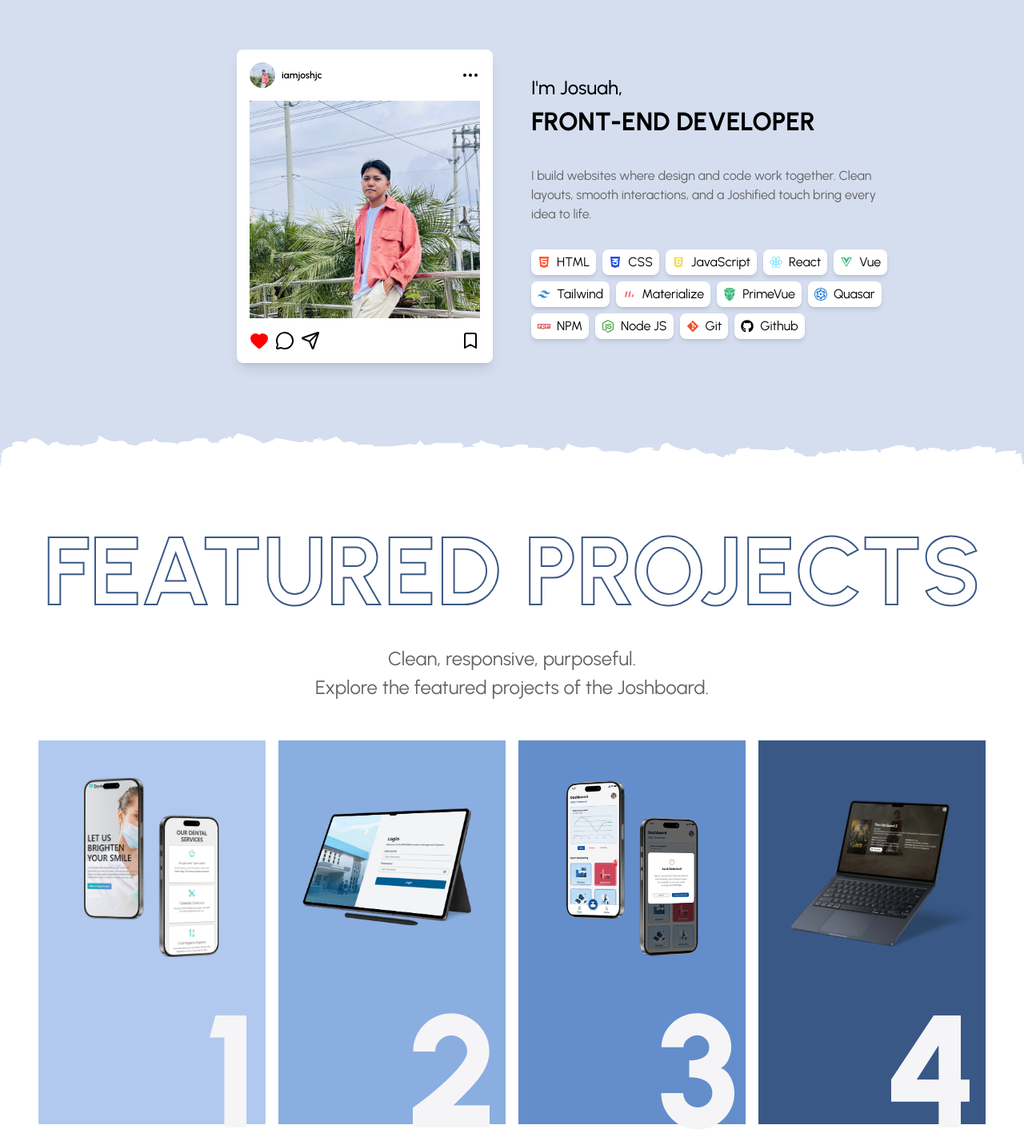
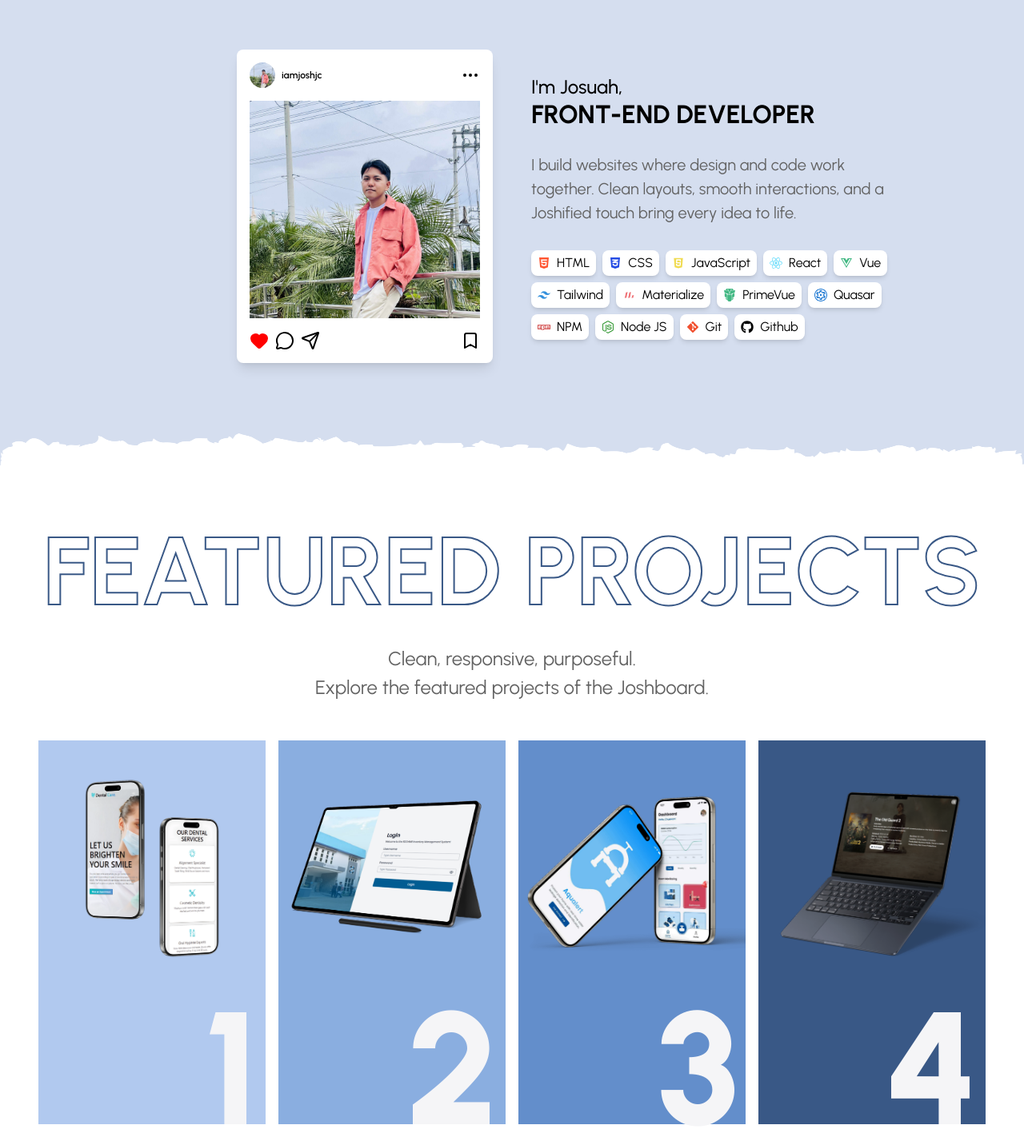
Before and after one commit to mrkjshcabute/josh-cabute, a React (Vite) app: page / in a window 1280 px wide. Shown: the part 842-2264 px from the top of the page at 80% size. Built offline with nearby package versions, Linux system fonts and the light colour scheme; a web font is replaced by a local one.

Commit message:
update featured

```diff
--- a/src/pages/About.jsx
+++ b/src/pages/About.jsx
@@ -24,10 +24,10 @@ const About = () => {
 
       <div className='flex flex-col items-center justify-center'>
         <img src={JoshPf} className='w-48 h-48 rounded-full object-cover -mt-24 z-20'/>
-        <div className='mt-4 text-center'>
+        <div className='mt-4 text-center flex flex-col gap-2'>
           <div className='flex flex-col md:flex-row gap-2'>
-            <h3 className='font-bold text-[24px]'>Mark Josuah J. Cabute</h3>
-            <h4 className='font-normal text-[24px]'>/jos-wa/</h4>
+            <h3 className='font-bold text-[24px] leading-none'>Mark Josuah J. Cabute</h3>
+            <h4 className='font-normal text-[24px] leading-none'>/jos-wa/</h4>
           </div>
           <p className='text-[#626262] text-[16px]'>Front-End Developer</p>
         </div>
--- a/src/pages/Home.jsx
+++ b/src/pages/Home.jsx
@@ -93,10 +93,10 @@ const Home = () => {
             <div className='flex flex-col space-y-4 md:space-y-8'>
                 <div>
                     <h4 className='text-[24px] font-medium'>I'm Josuah,</h4>
-                    <h3 className='text-[32px] font-bold'>FRONT-END DEVELOPER</h3>
+                    <h3 className='text-[32px] font-bold leading-none'>FRONT-END DEVELOPER</h3>
                 </div>
 
-                <p className='text-[16px] text-[#626262] text-medium'>I build websites where design and code work together. Clean layouts, smooth interactions, and a Joshified touch bring every idea to life.</p>
+                <p className='text-[20px] text-[#626262] text-medium'>I build websites where design and code work together. Clean layouts, smooth interactions, and a Joshified touch bring every idea to life.</p>
 
                 <div className='flex flex-wrap gap-2'>
                     <div className='flex items-center gap-2 bg-white p-1 px-2 rounded-lg shadow-md'>
@@ -175,12 +175,12 @@ const Home = () => {
             <div className='grid grid-cols-2 lg:grid-cols-4 mx-8 md:mx-12 gap-4'>
                 {projectData.slice(0,4).map((project) => (
                     <div key={project.id} className='space-y-4'>
-                        <div className={`h-[40vh] md:h-[60vh] relative flex flex-col justify-between px-4 ${bgColors[project.id] || 'bg-[#CCCCCC]'}`}>
+                        <div className={`h-[36vh] md:h-[60vh] relative flex flex-col justify-between px-4 ${bgColors[project.id] || 'bg-[#CCCCCC]'}`}>
                             <div className='flex justify-center mb-8' onClick={() => document.getElementById(project.id).showModal()}>
-                                <img src={project.featuredPhoto} className='w-[40vw] h-[24vh] md:h-[40vh]'/>
+                                <img src={project.featuredPhoto} className='w-[40vw] h-[24vh] md:h-[40vh] absolute top-0 right-0'/>
                                 <ProjectDialog project={project}/>
                             </div>
-                            <h2 className='text-right text-[#F5F5F7] font-extrabold text-[120px] md:text-[200px] leading-none absolute -bottom-[7%] md:-bottom-[7.5%] xl:-bottom-[7%] right-2'>{project.id}</h2>
+                            <h2 className='text-right text-[#F5F5F7] font-extrabold text-[120px] md:text-[200px] leading-none h-[100px] md:h-[170px] absolute bottom-0 right-2'>{project.id}</h2>
                         </div>
                         <div>
                             <h2 className='text-[#1D1D1F] font-semibold text-[20px] leading-none'>{project.title}</h2>
--- a/src/pages/components/ProjectCard.jsx
+++ b/src/pages/components/ProjectCard.jsx
@@ -1,7 +1,7 @@
 import { useState } from 'react';
 import { IoPersonSharp } from 'react-icons/io5';
 import { Ellipsis, Heart, MessageCircle, Send, Bookmark } from 'lucide-react';
-import JoshPf from '../../assets/img/josh-pf.png'; // Update this path
+import JoshPf from '../../assets/img/josh-pf.png';
 import ProjectDialog from './ProjectDialog';
 
 export default function ProjectCard({ project }) {
@@ -18,7 +18,7 @@ export default function ProjectCard({ project }) {
     <div
       key={project.id}
       onClick={() => document.getElementById(project.id).showModal()}
-      className='bg-white rounded-lg p-4 space-y-4 shadow-lg'
+      className='bg-white rounded-lg p-4 space-y-4 shadow-lg scroll-smooth'
     >
       <div className='flex justify-between items-center'>
         <div className='flex items-center space-x-2'>
```
Also changed, not shown: src/assets/img/aqualert.svg, src/assets/img/dental.svg.
